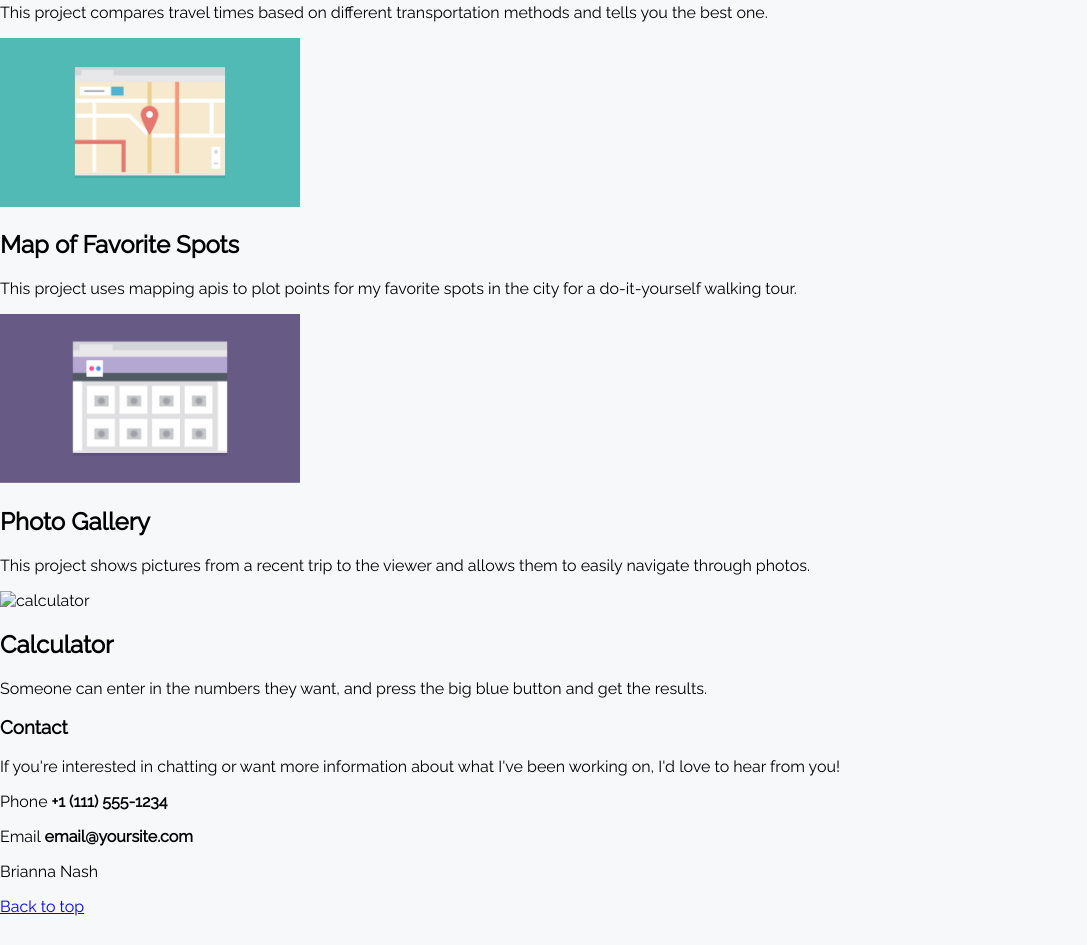
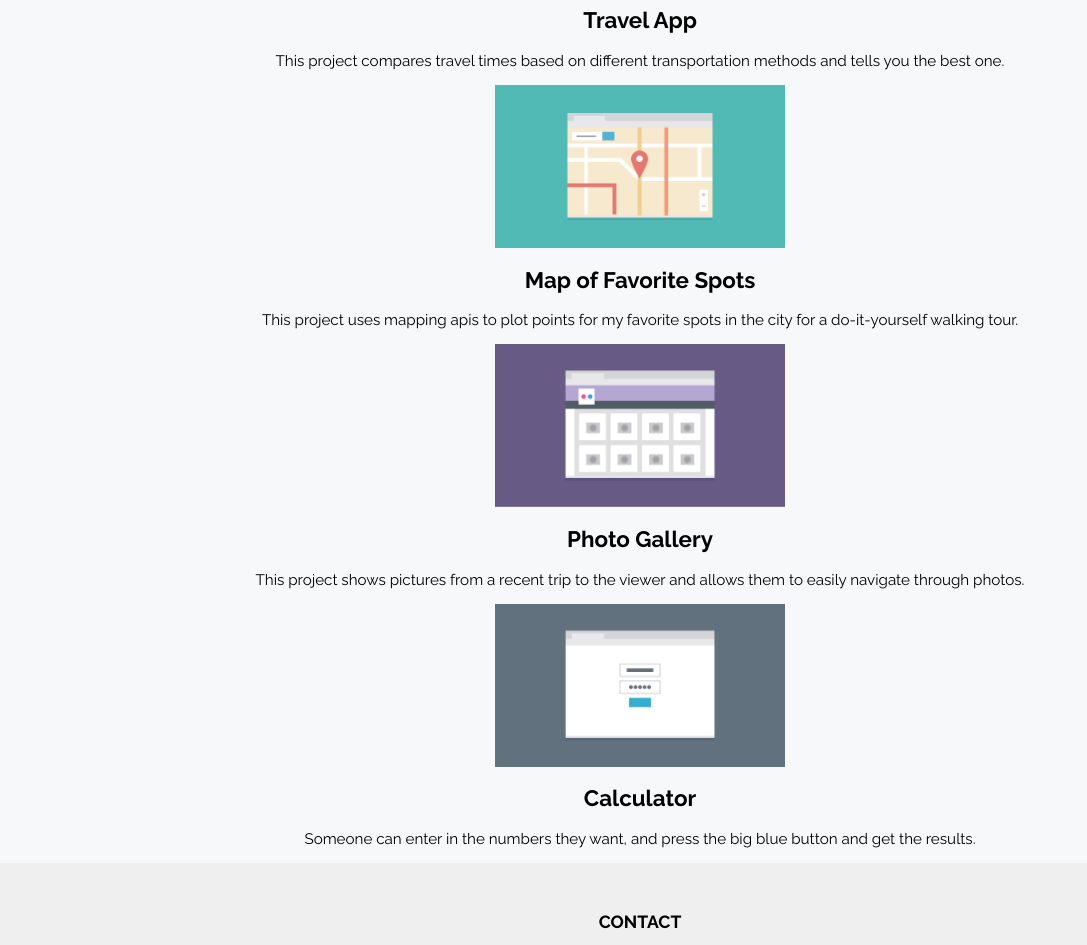
Before and after one commit to briannalnash/Techdegree-Project-2, a plain HTML site: page index.html in a window 1280 px wide. Shown: the part 1597-2542 px from the top of the page, without its empty margins (0-1087 px from the left). Drawn offline with Linux system fonts and the light colour scheme.

Commit message:
Editing HTML & CSS files

```diff
--- a/css/style.css
+++ b/css/style.css
@@ -1,16 +1,127 @@
+* {
+  box-sizing: border-box;
+}
+
+/*=================
+Main Selectors
+==================*/
+
 body {
   font-family: 'Raleway', sans-serif;
   background-color: #f7f8f9;
+  font-size: 16px;
+}
+
+a {
+  text-decoration: none;
 }
 
 header {
   text-align: center;
 }
 
-img {
-  width: 300px;
+nav {
+  display: inline-block;
 }
 
+h1 {
+  font-size: 2em;
+}
+
+h2 {
+  font-size: 1.4em;
+}
+
+h3 {
+  font-size: 1.2em;
+}
+
+li {
+  display: block;
+  list-style: none;
+  text-transform: uppercase;
+  font-size: .5em;
+  background-color: #fff;
+  margin-bottom: 10px;
+  padding: 10px 100px;
+}
+
+img {
+  width: 290px;
+}
+
+main {
+  margin: 0 10px;
+}
+
+footer {
+  padding: 20px 15px;
+}
+
+/*=================
+Element Selectors
+==================*/
+
 .profile-image {
+  display: block;
+  margin: 0 auto;
   width: 70%;
 }
+
+.container,
+.intro,
+.contact {
+  text-align: center;
+}
+
+.img {
+  display: block;
+  margin: 0 auto;
+}
+
+.section p {
+  font-size: .95em;
+}
+
+.contact {
+  background-color: #efefef;
+  padding-top: 30px;
+  padding-bottom: 30px;
+  border-bottom: 2px solid slategrey;
+}
+
+.contact h3 {
+  text-transform: uppercase;
+  font-size: 1.1em;
+  padding-bottom: 10px;
+}
+
+.contact p {
+  padding-bottom: 10px;
+}
+
+.footer {
+  float: left;
+  font-size: .9em;
+  padding-bottom: 10px;
+}
+
+.back-top {
+  float: right;
+  text-transform: uppercase;
+  font-size: .8em;
+  font-weight: bold;
+  padding-bottom: 10px;
+}
+
+/*========================
+Media Queiries Selectors
+=========================*/
+
+@media (min-width: 768px) {
+
+}
+
+@media (min-width: 1024px) {
+
+}
--- a/index.html
+++ b/index.html
@@ -6,7 +6,7 @@
     <title>Brianna Nash</title>
     <link rel="stylesheet" type="text/css" href="css/normalize.css">
     <link rel="stylesheet" type="text/css" href="css/style.css">
-    <link href="https://fonts.googleapis.com/css?family=Raleway" rel="stylesheet">
+    <link href="https://fonts.googleapis.com/css?family=Raleway:400,500,700,800" rel="stylesheet">
   </head>
 
   <body>
@@ -15,17 +15,18 @@
     <header>
       <h1 id="top">Brianna Nash<h1>
       <nav>
-          <span><a href="index.html">Home</a></span>
-          <span><a href="#portfolio">Portfolio</a></span>
-          <span><a href="#contact">Contact</a></span>
+          <li><a href="index.html">Home</a></li>
+          <li><a href="#portfolio">Portfolio</a></li>
+          <li><a href="#contact">Contact</a></li>
       </nav>
     </header><!--/.header-->
 
 
     <!-- Beginning of Intro Section -->
+    <main>
       <div class="banner">
         <img class="profile-image" src="img/responsive-layout-profile.png" alt="image of brianna nash">
-      <p>Hi! I'm a front-end developer who loves responsive design and css. I recently finished a degree in front-end web development at Treehouse and a excited to put my skills to use!</p>
+        <p class="intro">Hi! I'm a front-end developer who loves responsive design and css. I recently finished a degree in front-end web development at Treehouse and a excited to put my skills to use!</p>
       </div><!--/.banner-->
 
       <!-- Beginning of Portfolio Section -->
@@ -33,41 +34,42 @@
         <h3>Portfolio</h3>
 
         <div class="section">
-        <img src="img/portfolio-1.png" alt="marketing page">
+          <img class="img" src="img/portfolio-1.png" alt="marketing page">
           <h2>Marketing Page</h2>
           <p>This project shows the front page of a marketing website meant for specific business I'm interested in.</p>
         </div>
 
         <div class="section">
-        <img src="img/portfolio-2.png" alt="search page">
+          <img class="img" src="img/portfolio-2.png" alt="search page">
           <h2>Search Page</h2>
           <p>This project searches through a specific database to find information that the user is trying to look up.</p>
         </div>
 
         <div class="section">
-        <img src="img/portfolio-3.png" alt="travel app">
+          <img class="img" src="img/portfolio-3.png" alt="travel app">
           <h2>Travel App</h2>
           <p>This project compares travel times based on different transportation methods and tells you the best one.</p>
         </div>
 
         <div class="section">
-        <img src="img/portfolio-4.png" alt="map of favorite spots">
+          <img class="img" src="img/portfolio-4.png" alt="map of favorite spots">
           <h2>Map of Favorite Spots</h2>
           <p>This project uses mapping apis to plot points for my favorite spots in the city for a do-it-yourself walking tour.</p>
         </div>
 
         <div class="section">
-        <img src="img/portfolio-5.png" alt="photo gallery">
+          <img class="img" src="img/portfolio-5.png" alt="photo gallery">
           <h2>Photo Gallery</h2>
           <p>This project shows pictures from a recent trip to the viewer and allows them to easily navigate through photos.</p>
         </div>
 
         <div class="section">
-        <img src="img/portfolio-7.png" alt="calculator">
+          <img class="img" src="img/portfolio-6.png" alt="calculator">
           <h2>Calculator</h2>
           <p>Someone can enter in the numbers they want, and press the big blue button and get the results.</p>
         </div>
       </div><!--/.container-->
+    </main>
 
     <!-- Beginning of Contact Section -->
     <div class="contact">
@@ -79,8 +81,10 @@
 
     <!-- Beginning of Footer Section -->
     <footer>
+      <div class="bottom">
         <p class="footer">Brianna Nash</p>
         <p class="back-top"><a href="#top">Back to top</a></p>
+      </div>
     </footer>
 
   </body>
```
Lines whose indentation alone changed are shown as unchanged.
